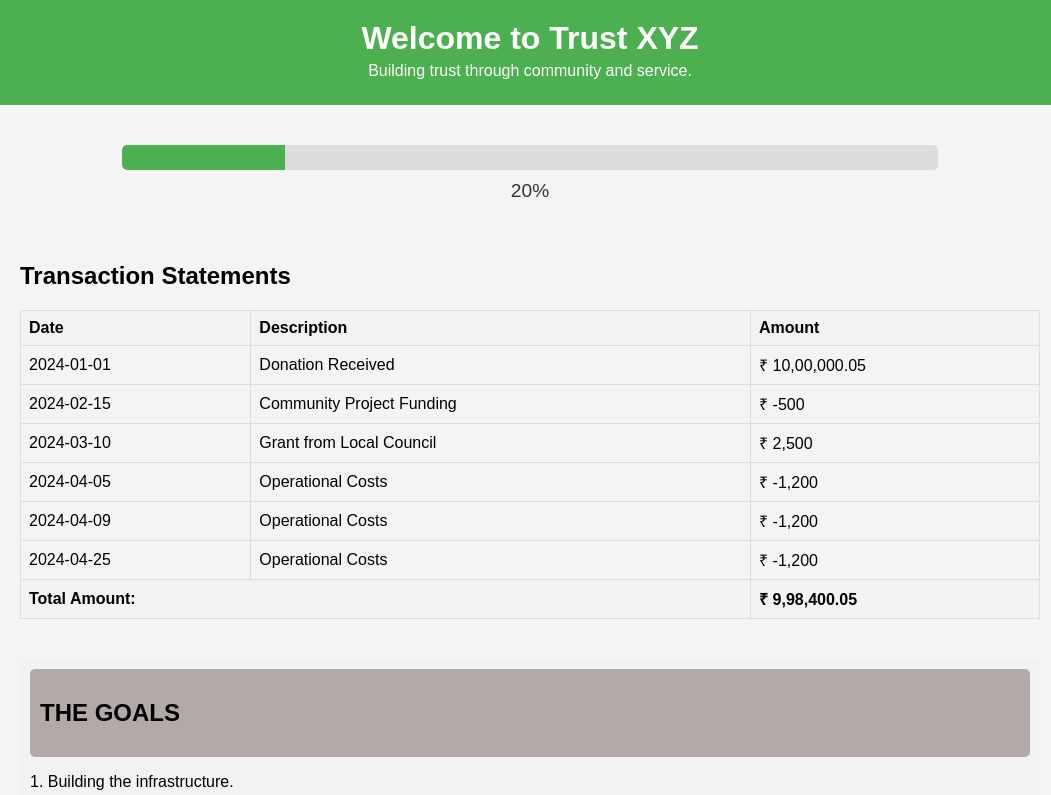
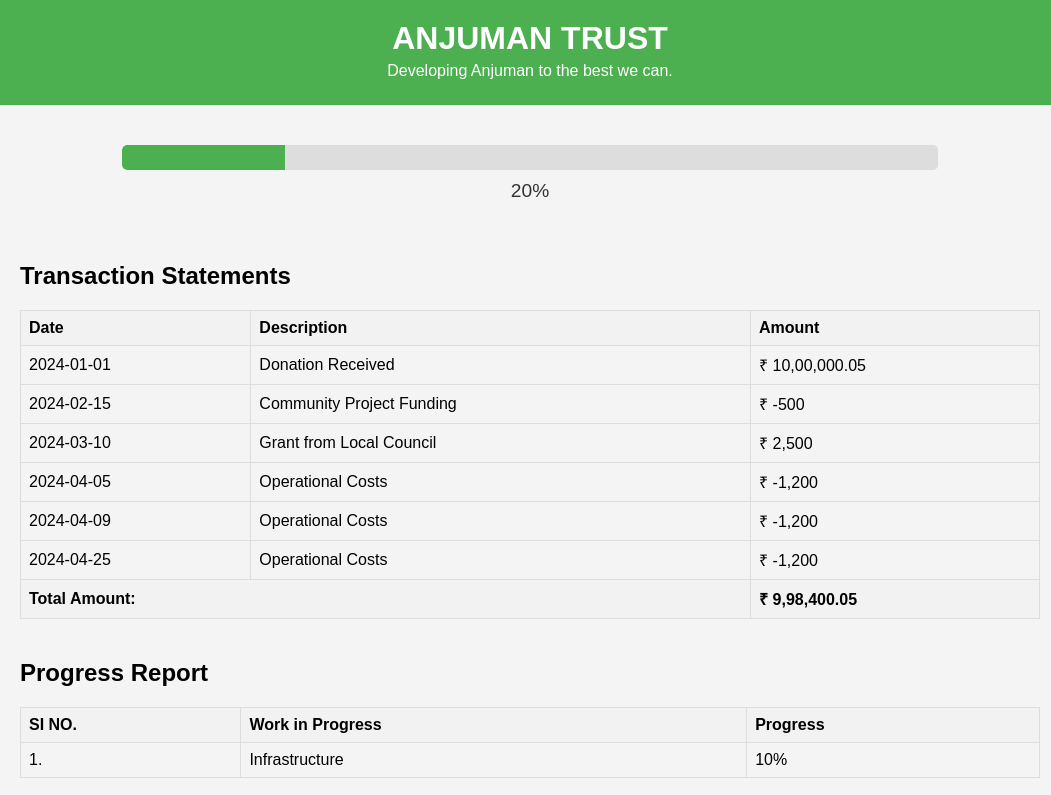
Before and after one commit to HUSSAINKOLA/website, a plain HTML site: page index.html in a window 1280 px wide. Shown: the top 795 px of the page, 0-1051 px from the left. Drawn offline with Linux system fonts and the light colour scheme; files whose address does not match are found by name.

Commit message:
Update index.html

```diff
--- a/index.html
+++ b/index.html
@@ -8,8 +8,8 @@
 </head>
 <body>
     <header>
-        <h1>Welcome to Trust XYZ</h1>
-        <p>Building trust through community and service.</p>
+        <h1>ANJUMAN TRUST</h1>
+        <p>Developing Anjuman to the best we can.</p>
     </header>
 
     <!-- Main Content Area -->
@@ -67,18 +67,38 @@
                 </tbody>
             </table>
         </section>
+        <section class="progress-report">
+            <h2>Progress Report</h2>
+            <table id="progress table">
+                <thead>
+                    <tr>
+                        <th>SI NO.</th>
+                        <th>Work in Progress</th>
+                        <th>Progress</th>
+                    </tr>
+                </thead>
+                <tbody>
+                    <tr>
+                        <td>1.</td>
+                        <td>Infrastructure</td>
+                        <td>10%</td>
+                    </tr>
+                </tbody>
+            </table>
+        </section>
 
         <!-- Goal section -->
         <div class="goal-section">
             <div class="goal">
-                <div class="goal header"><h2>THE GOALS</h2></div>
+                <div class="goal header"><h2>GOALS</h2></div>
                 <p>1. Building the infrastructure.</p>
+                <p>2. Developing Anjuman.</p>
             </div>
         </div>
     </div>
 
     <!-- Image on the right side -->
-    <img src="https://github.com/HUSSAINKOLA/website/blob/main/qrcode_125911114_840d971fc6cdeba48a1b684df89f672f.png?raw=true" alt="Side Image" class="side-image">
+    <img src="C:\Users\HUSSAIN\Downloads\qrcode_125911114_840d971fc6cdeba48a1b684df89f672f.png" alt="Side Image" class="side-image">
 
     <script src="script.js"></script> <!-- Link to external JavaScript file -->
 </body>
```
